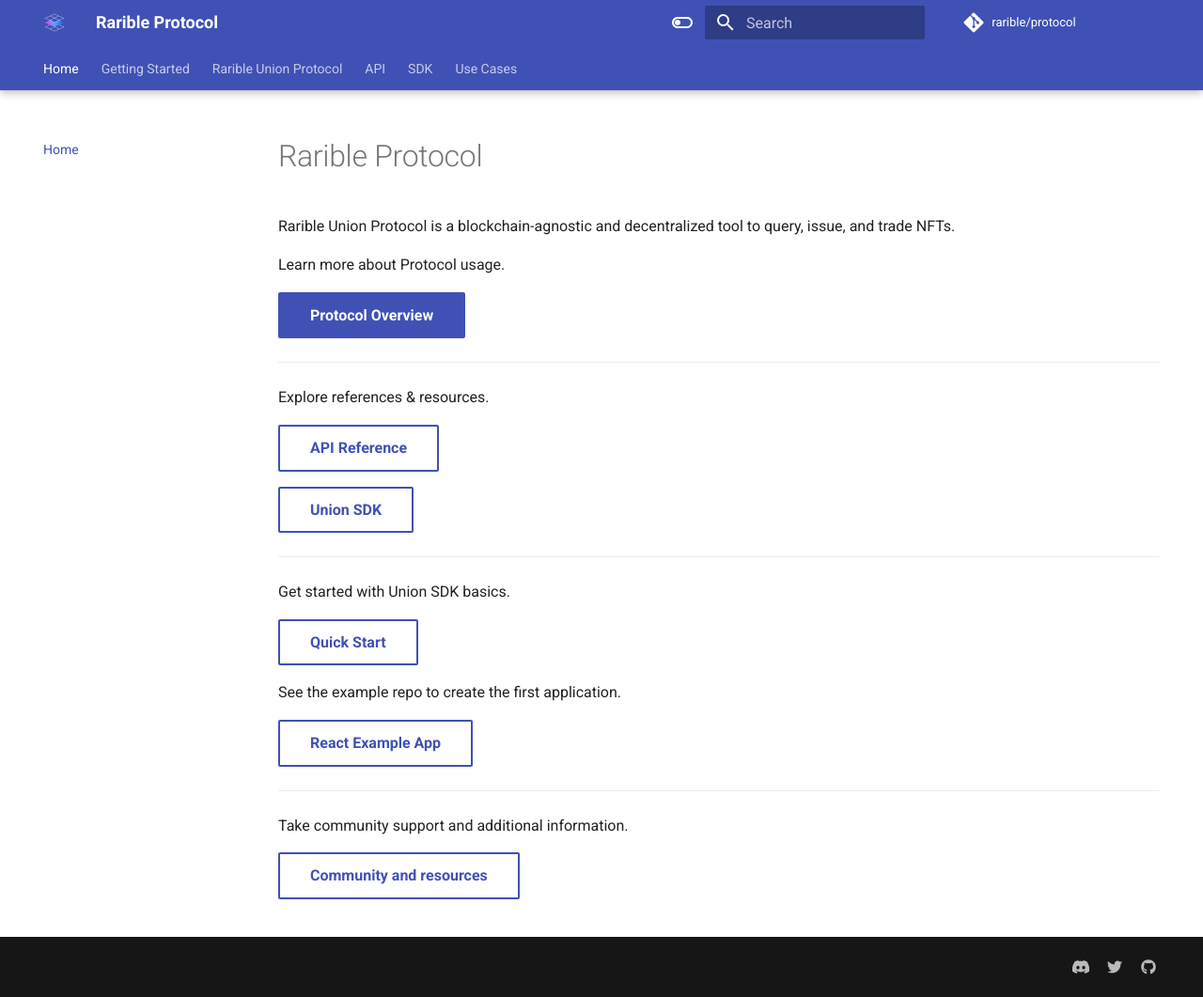
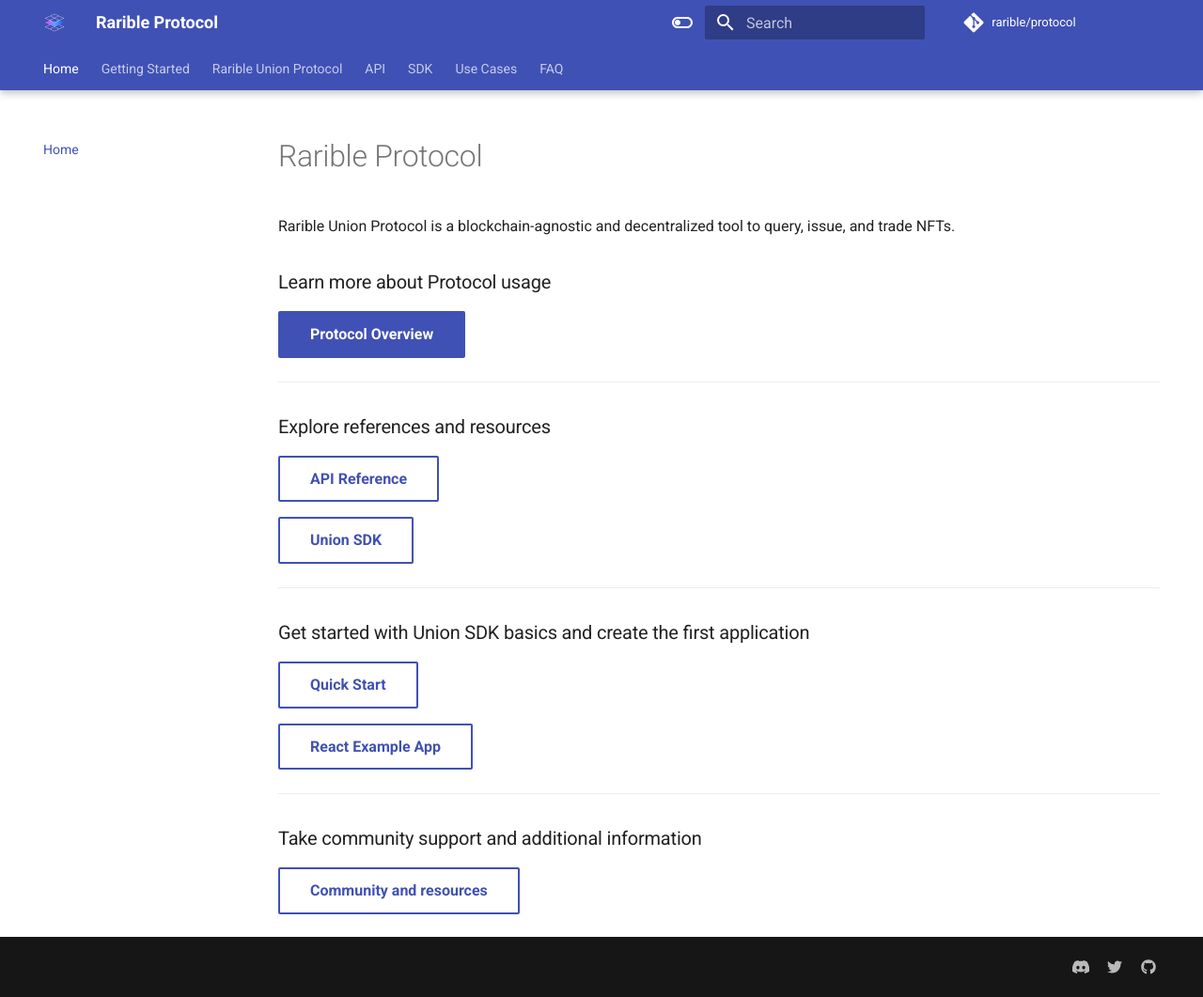
Before and after one commit to rarible/protocol, an MkDocs documentation site: the page built from docs/index.md, in a window 1280 px wide and 1061 px high. Shown: the whole window at 94% size. Built offline with MkDocs 1.6.1 and Material for MkDocs 9.7.7, drawn with Linux system fonts in a browser that asks for light colours; comment, search, counter and statistics services are not loaded.

Commit message:
Update links and navigation

```diff
--- a/docs/index.md
+++ b/docs/index.md
@@ -8,13 +8,13 @@
 
 Rarible Union Protocol is a blockchain-agnostic and decentralized tool to query, issue, and trade NFTs.
 
-Learn more about Protocol usage.
+### Learn more about Protocol usage
 
 [Protocol Overview](overview/union.md){ .md-button .md-button--primary }
 
 ***
 
-Explore references & resources.
+### Explore references and resources
 
 [API Reference](api-reference.md){ .md-button }
 
@@ -22,16 +22,14 @@
 
 ***
 
-Get started with Union SDK basics.
+### Get started with Union SDK basics and create the first application
 
-[Quick Start](#){ .md-button }
-
-See the example repo to create the first application.
+[Quick Start](getting-started/quick-start.md){ .md-button }
 
 [React Example App](https://github.com/rarible/example){ .md-button }
 
 ***
 
-Take community support and additional information.
+### Take community support and additional information
 
 [Community and resources](getting-started/community.md){ .md-button }
--- a/mkdocs.yml
+++ b/mkdocs.yml
@@ -4,7 +4,7 @@
 nav:
   - 'Home': 'index.md'
   - 'Getting Started':
-      - 'Quick Start': '#'
+      - 'Quick Start': 'getting-started/quick-start.md'
       - 'Community and resources': 'getting-started/community.md'
       - 'Reasons for using protocol': 'getting-started/reasons.md'
       - 'Glossary': 'getting-started/glossary.md'
@@ -51,6 +51,7 @@
       - 'MintGate': 'use-cases/mintgate.md'
       - 'EZCode SDK plugin': 'use-cases/bubblesdk.md'
       - 'Setting Up Royalties on an External Collection': 'use-cases/royalties-on-a-external-collection.md'
+  - 'FAQ': 'faq.md'
 
 theme:
   name: material
```
Also changed, not shown: docs/faq.md (renamed from docs/overview/faq.md).
